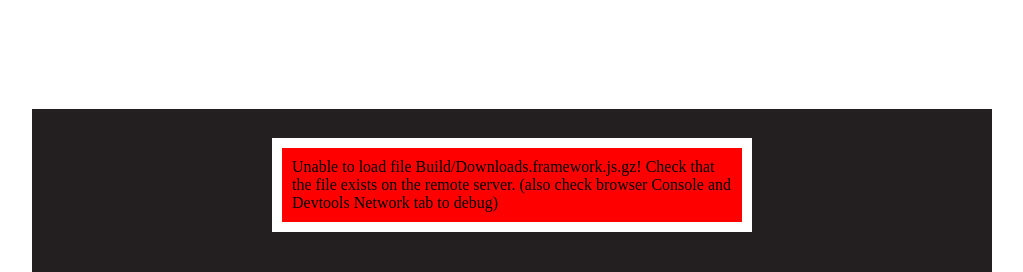
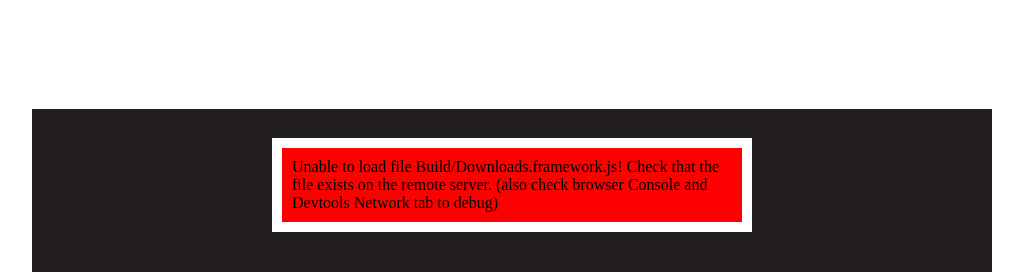
Before and after one commit to Manuelgrios/2.0hackathon, a plain HTML site: page index.html in a window 1280 px wide. Shown: the top 272 px of the page, without its empty margins (128-1151 px from the left). Drawn offline with Linux system fonts and the light colour scheme; no server answers.

Commit message:
Add files via upload

```diff
--- a/index.html
+++ b/index.html
@@ -55,9 +55,9 @@
       var loaderUrl = buildUrl + "/Downloads.loader.js";
       var config = {
         arguments: [],
-        dataUrl: buildUrl + "/Downloads.data.gz",
-        frameworkUrl: buildUrl + "/Downloads.framework.js.gz",
-        codeUrl: buildUrl + "/Downloads.wasm.gz",
+        dataUrl: buildUrl + "/Downloads.data",
+        frameworkUrl: buildUrl + "/Downloads.framework.js",
+        codeUrl: buildUrl + "/Downloads.wasm",
         streamingAssetsUrl: "StreamingAssets",
         companyName: "CoconutCoders",
         productName: "CodeIn8",
```
